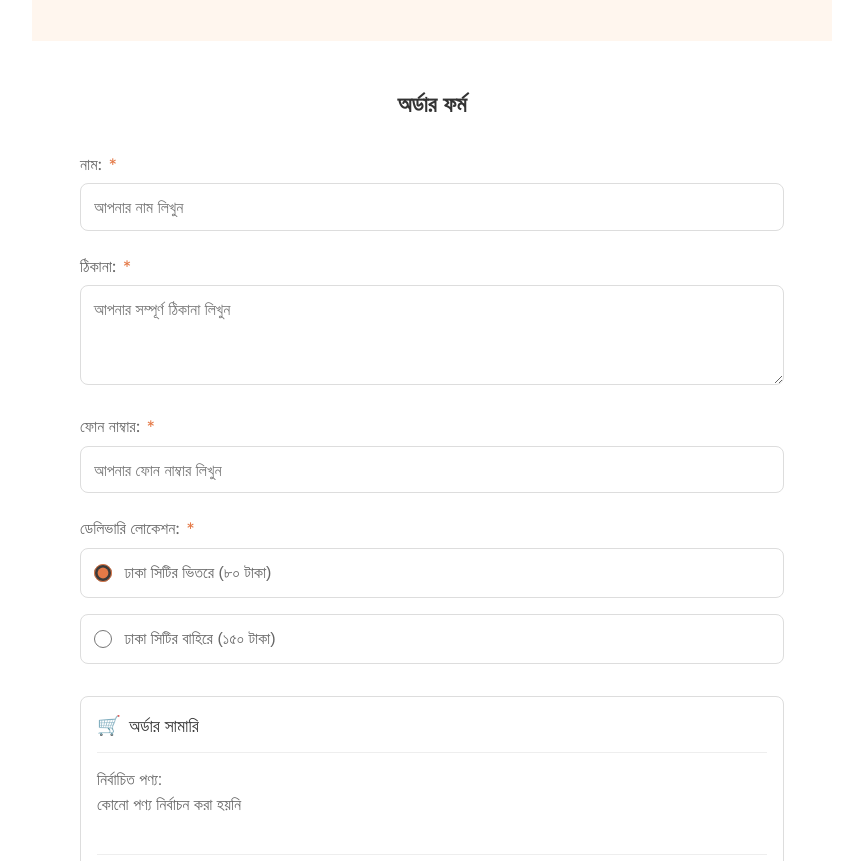
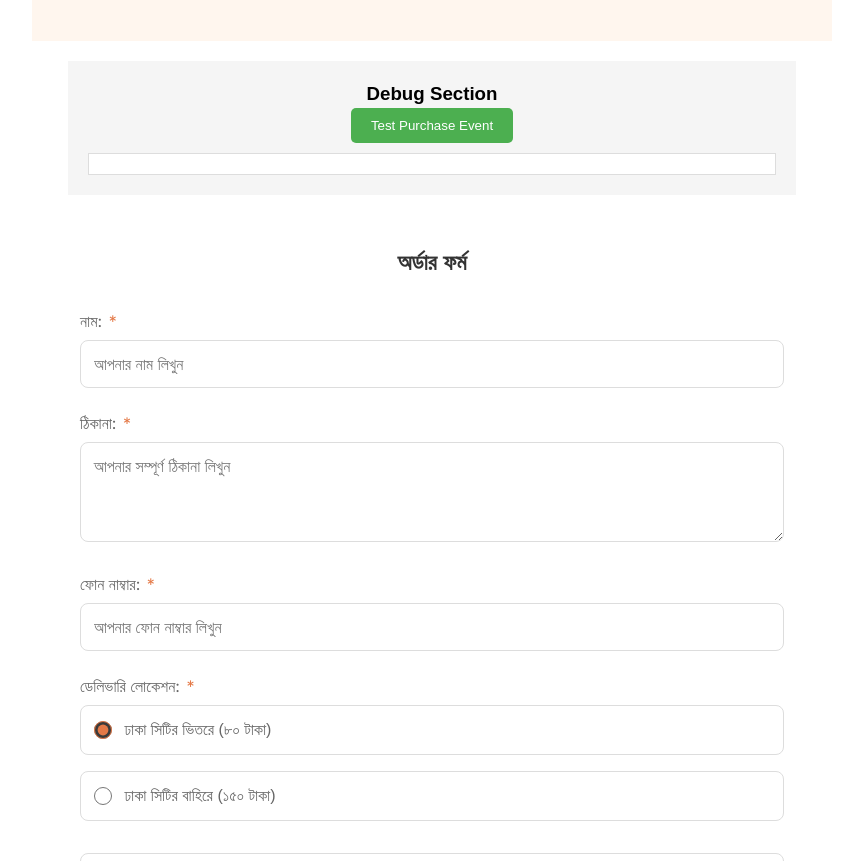
Before and after one commit to mhfashionhouse/mhfashions1, a website: page index.html in a window 1280 px wide. Shown: the part 2459-3320 px from the top of the page, without its empty margins (208-1071 px from the left). Drawn offline with nearby package versions, Linux system fonts and the light colour scheme; a web font is replaced by a local one.

Commit message:
Update index.html

```diff
--- a/index.html
+++ b/index.html
@@ -285,6 +285,29 @@
     </section>
 
     <div class="order-form-container">
+        <!-- Add test section here -->
+        <div style="text-align: center; padding: 20px; margin: 20px; background: #f5f5f5;">
+            <h3>Debug Section</h3>
+            <button onclick="testPurchaseEvent()"
+                    style="padding: 10px 20px;
+                           background: #4CAF50;
+                           color: white;
+                           border: none;
+                           border-radius: 5px;
+                           cursor: pointer;">
+                Test Purchase Event
+            </button>
+            <div id="debug-log"
+                 style="margin-top: 10px;
+                        padding: 10px;
+                        background: white;
+                        border: 1px solid #ddd;
+                        max-height: 200px;
+                        overflow-y: auto;
+                        text-align: left;">
+            </div>
+        </div>
+
         <section class="order-form">
             <h3>অর্ডার ফর্ম</h3>
             <form id="orderForm">
@@ -546,17 +569,48 @@
 
         setInterval(updateCountdown, 1000);
 
+        // Debug logging function
+        function debugLog(message, data) {
+            const log = `${new Date().toISOString()} - ${message} ${data ? JSON.stringify(data) : ''}`;
+            console.log('DEBUG:', log);
+
+            const debugDiv = document.getElementById('debug-log');
+            if (debugDiv) {
+                debugDiv.innerHTML = log + '<br>' + debugDiv.innerHTML;
+            }
+        }
+
+        // Test purchase function
+        async function testPurchaseEvent() {
+            debugLog('Starting test purchase event');
+            try {
+                await trackEvent('Purchase', {
+                    currency: 'BDT',
+                    value: 750,
+                    content_type: 'product',
+                    contents: [{
+                        id: 1,
+                        quantity: 1,
+                        item_price: 750
+                    }]
+                });
+                debugLog('Test purchase event completed');
+            } catch (error) {
+                debugLog('Test purchase event failed', error.message);
+            }
+        }
+
         // Function to send events to both Pixel and CAPI
         async function trackEvent(eventName, eventData = {}) {
-            console.log(`Tracking ${eventName} event:`, eventData);
+            debugLog(`Tracking ${eventName} event`, eventData);
 
             // Send to browser pixel
             fbq('track', eventName, eventData);
-            console.log('Pixel event sent');
+            debugLog('Pixel event sent');
 
             // Send to CAPI
             try {
-                console.log('Sending to CAPI...');
+                debugLog('Sending to CAPI...');
                 const response = await fetch('/.netlify/functions/conversion-api', {
                     method: 'POST',
                     headers: {
@@ -574,8 +628,9 @@
                     })
                 });
                 const result = await response.json();
-                console.log(`CAPI ${eventName} response:`, result);
+                debugLog(`CAPI ${eventName} response`, result);
             } catch (error) {
+                debugLog(`CAPI ${eventName} error`, error.message);
                 console.error(`CAPI ${eventName} error:`, error);
             }
         }
```
